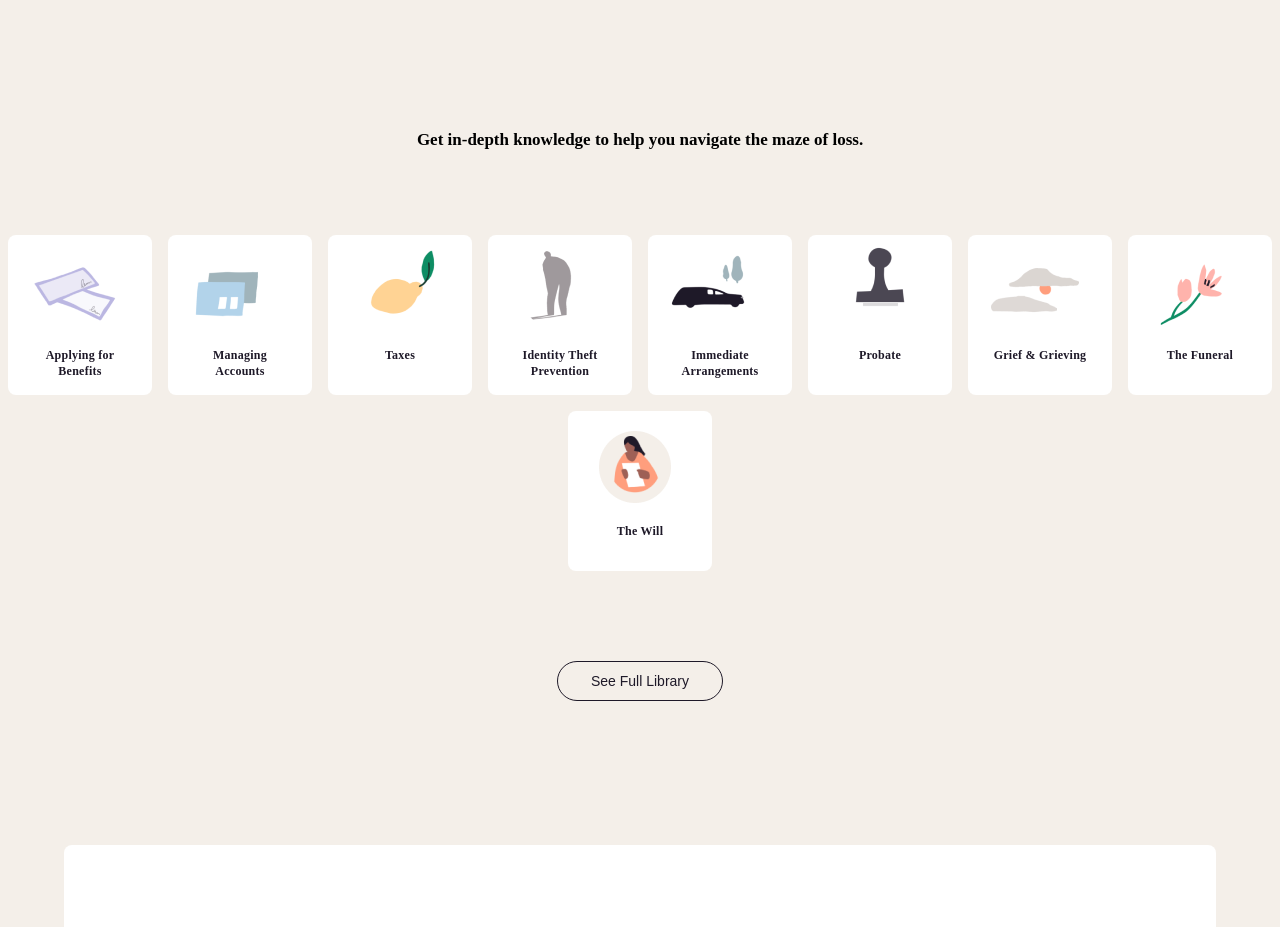
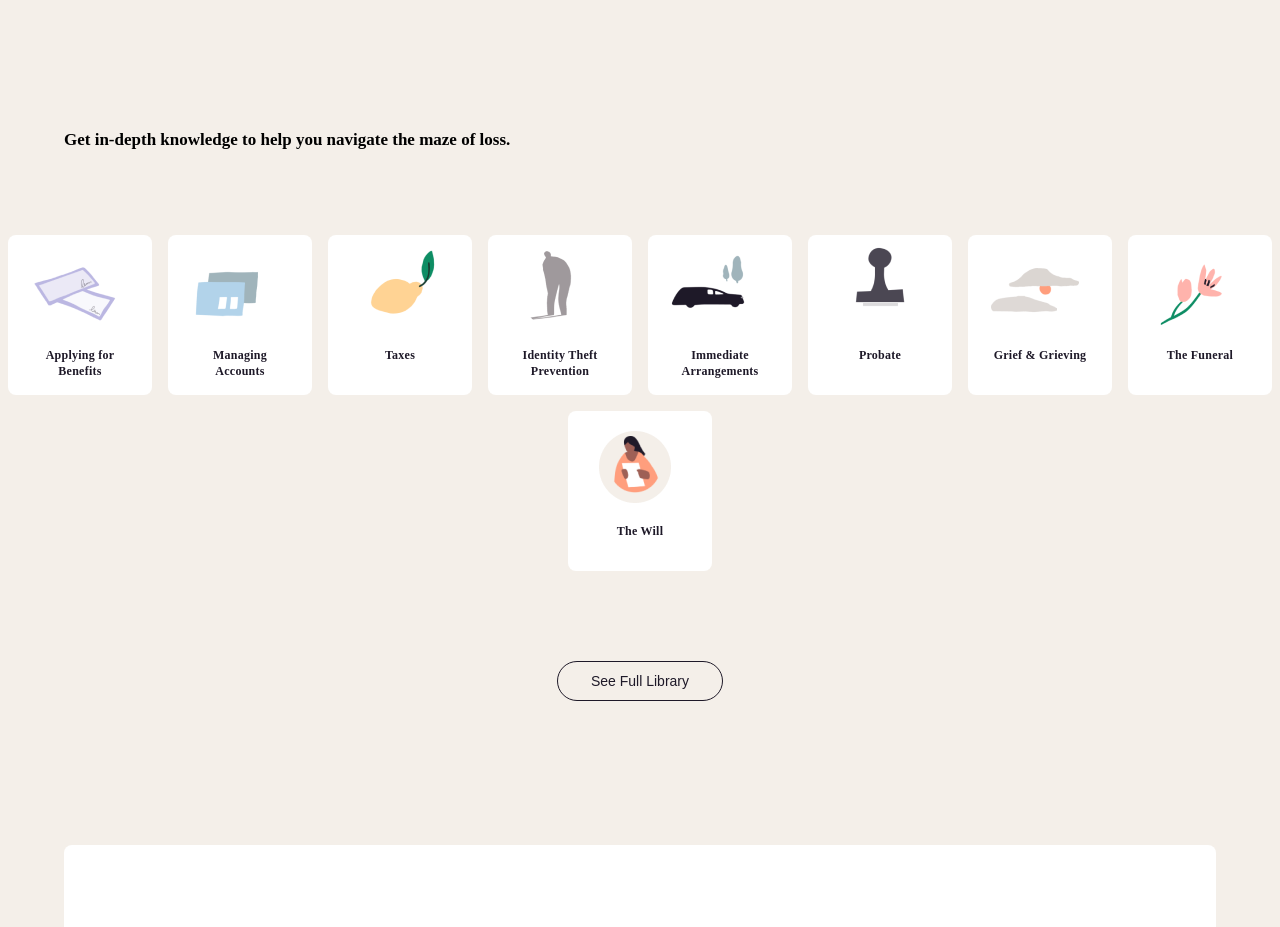
Before and after one commit to Egorik228123/Praktika-mdk, a plain HTML site: page index.html in a window 1280 px wide. Shown: the part 5020-5947 px from the top of the page. Drawn offline with Linux system fonts and the light colour scheme; a web font is replaced by a local one.

Commit message:
Add files via upload

```diff
--- a/media.css
+++ b/media.css
@@ -3,7 +3,8 @@
     header > section,
     footer > section,
     .white_background_section,
-    .yellow_background_section {
+    .yellow_background_section,
+    .library_section h4 {
         margin: 0 auto;
         width: 90%;
     }
@@ -108,7 +109,7 @@
             display: flex;
             align-items: center;
             flex-direction: column;
-          }
+        }
     }
     @media screen and (max-width: 447px) {
         .container_top {
```
